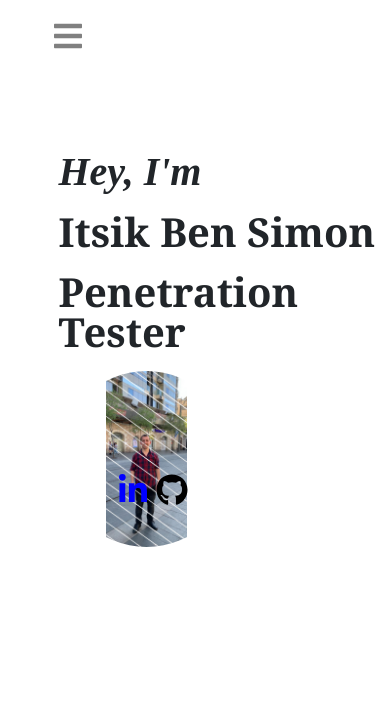
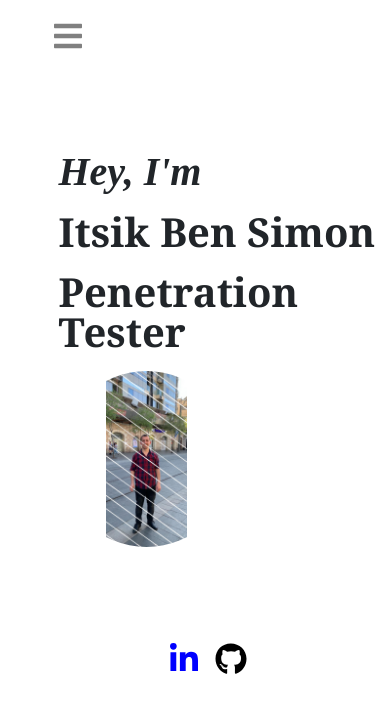
Before and after one commit to Itsik-Ben-Simon/My-Portfolio, a React (Create React App) app: page / in a window 390 px wide. Shown: the top 712 px of the page. Built offline with nearby package versions, Linux system fonts and the light colour scheme.

Commit message:
Update Home.css

```diff
--- a/src/components/Home.css
+++ b/src/components/Home.css
@@ -61,9 +61,9 @@
 }
 @media only screen and (max-width: 768px){
   .git_icon{
-    position: fixed;
-    bottom: 40%;
-    left: 40%;
+    position: absolute;
+    bottom: 20%;
+    left: 55%;
     margin-right: -50%;
     z-index: -1;
 
@@ -79,9 +79,9 @@
 }
 @media only screen and (max-width: 768px){
   .linkedin_icon{
-    position: fixed;
-    bottom: 40%;
-    left: 30%;
+    position: absolute;
+    bottom: 20%;
+    left: 43%;
     margin-right: -50%;
     z-index: -1;
 
```
